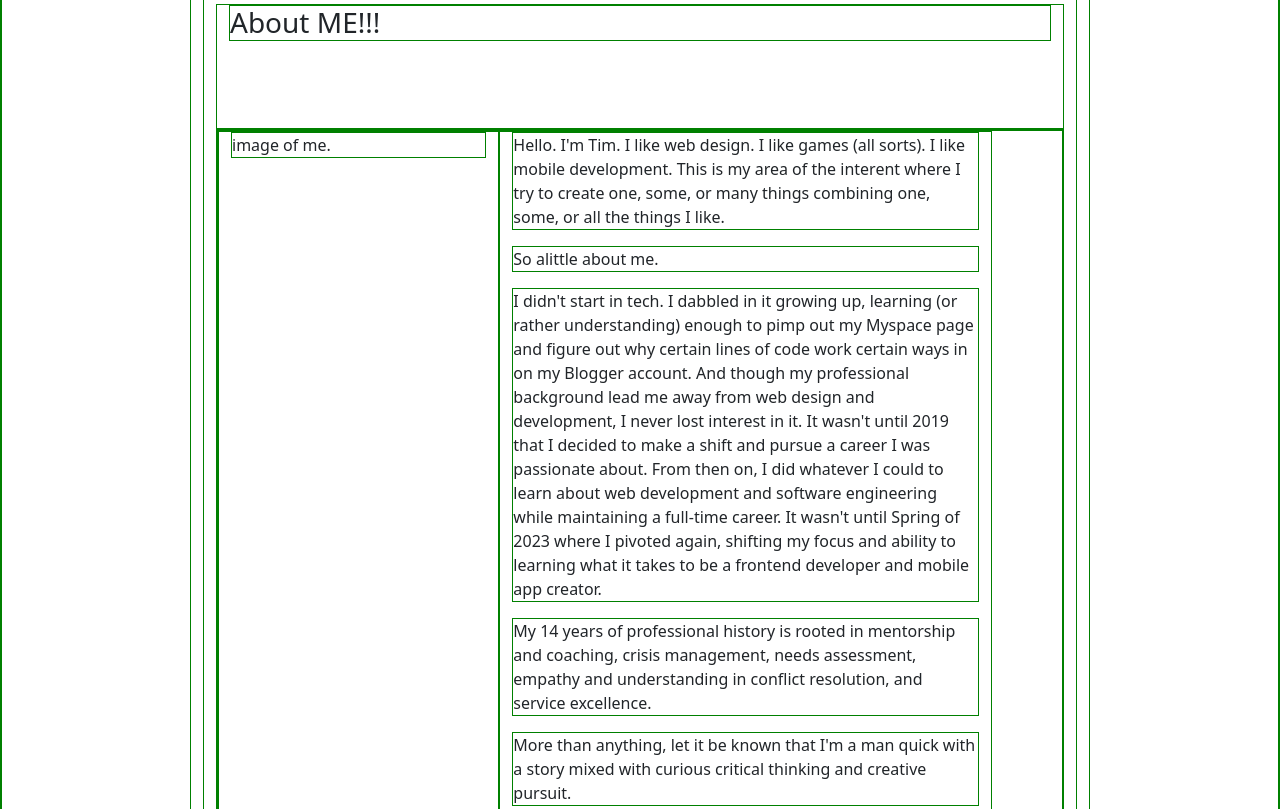
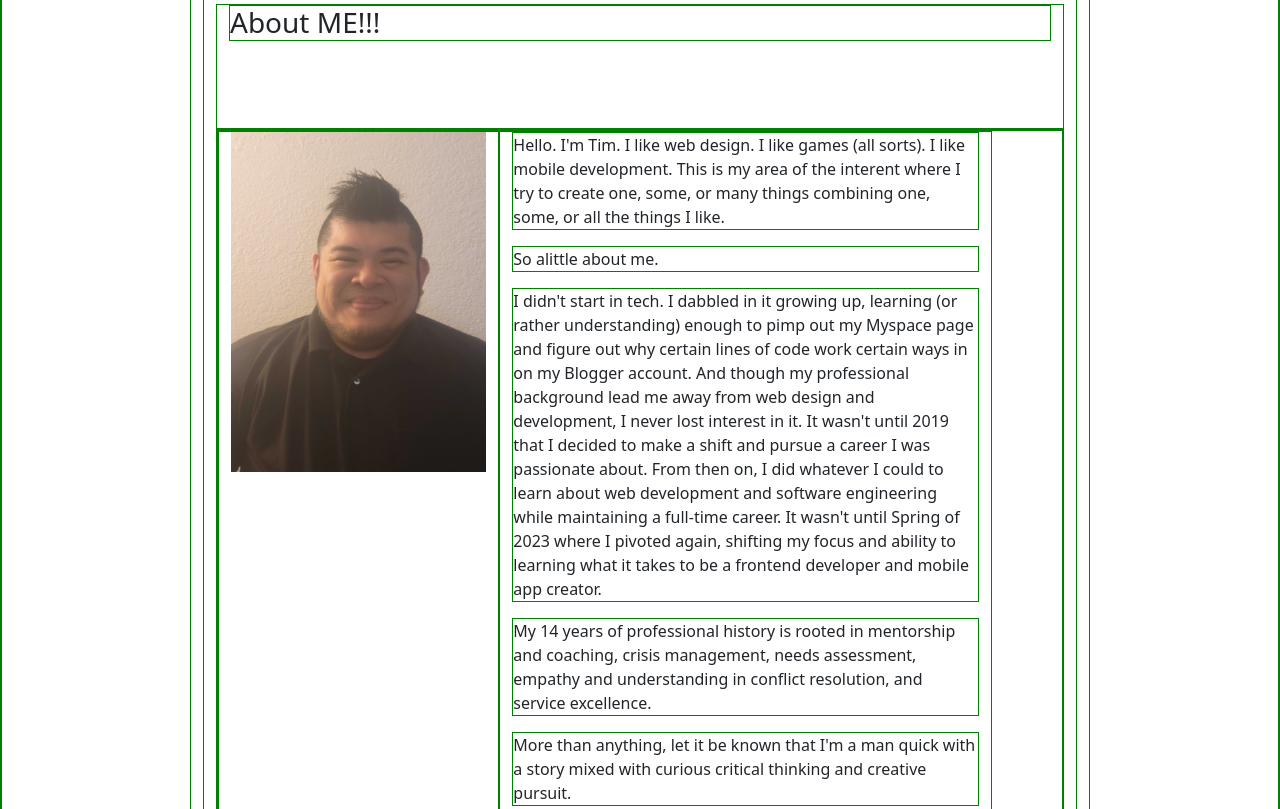
Before and after one commit to bathant702/portfolio_ii, a website: page index.html in a window 1280 px wide. Shown: the part 860-1669 px from the top of the page. Drawn offline with nearby package versions, Linux system fonts and the light colour scheme.

Commit message:
started working on portfolio. fixed img response.

```diff
--- a/css/styles.css
+++ b/css/styles.css
@@ -48,6 +48,7 @@
 .credentials-sect {
   height: 90vh;
 }
+
 .credentials-sect-intro {
   width: 80vh;
 }
@@ -64,7 +65,7 @@
 }
 
 .social-media-sect {
-  height: 40vh;
+  height: 90vh;
 }
 
 .foot-stamp {
--- a/index.html
+++ b/index.html
@@ -45,7 +45,11 @@
         <div class="container">
           <div class="row">
             <div class="col-4">
-              <p>image of me.</p>
+              <img
+                src="imgs/profile-pic.jpg"
+                class="profile-pic img-fluid"
+                alt="a picture of me"
+              />
             </div>
             <div class="col-7">
               <p>
@@ -233,6 +237,8 @@
           </div>
         </div>
       </div>
+      <!-- spacer -->
+      <div class="container spacer"></div>
     </div>
     <!-- footer - disclaimer, contact, etc. etc. -->
     <footer class="foot-stamp">
```
Also changed, not shown: imgs/profile-pic.jpg (added).
